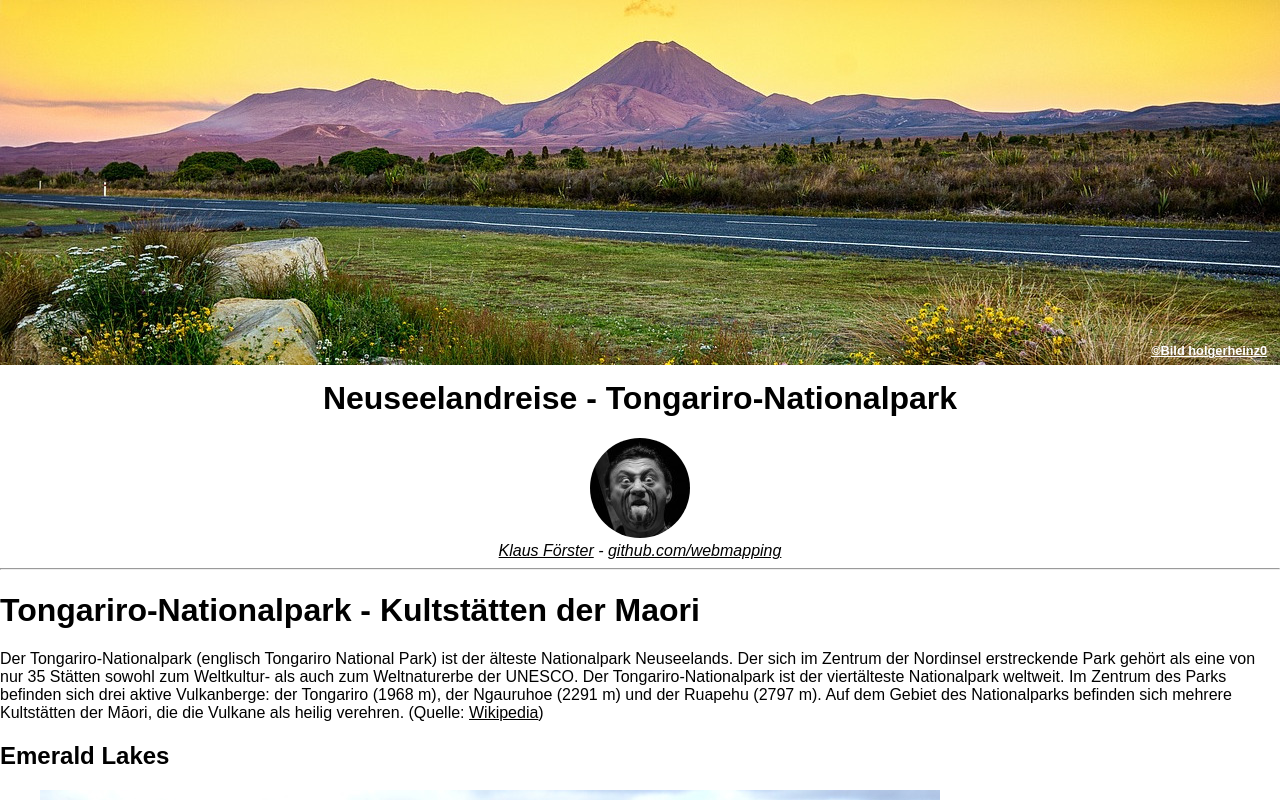
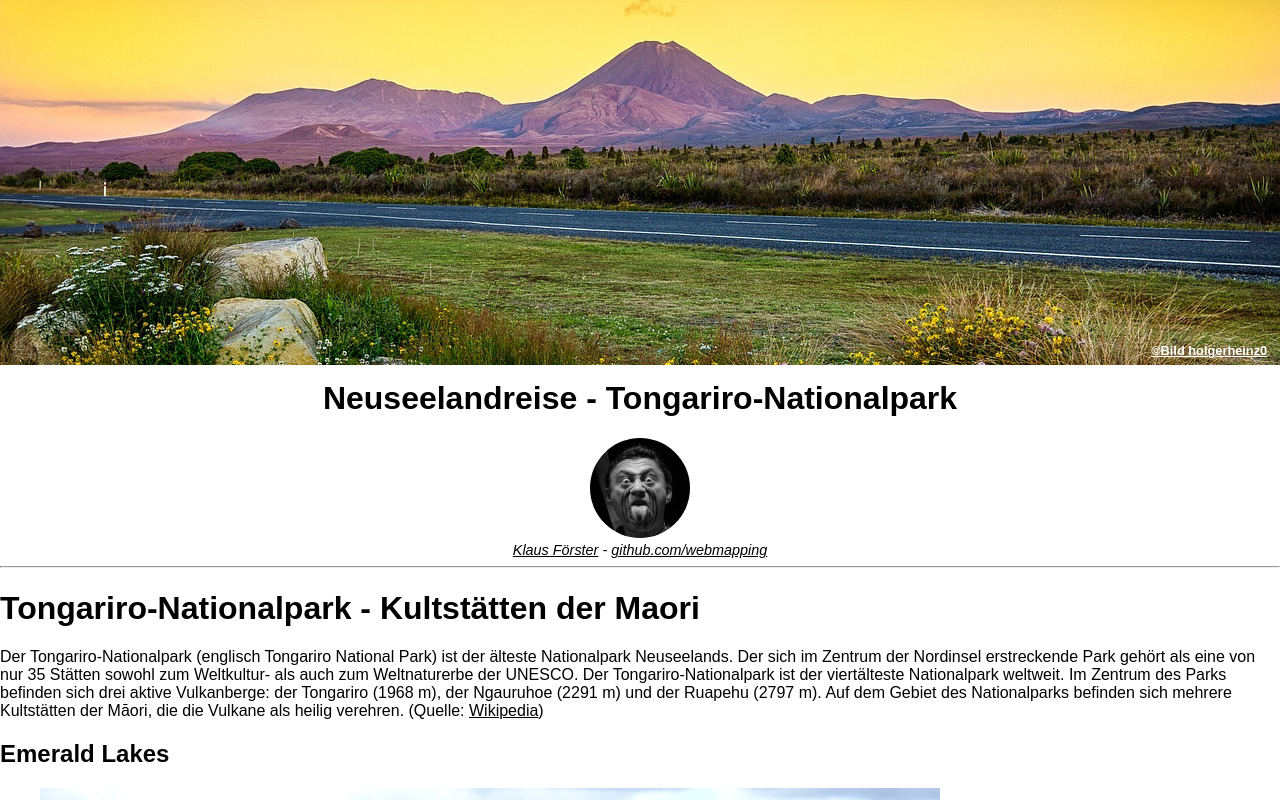
Before and after one commit to webmapping20s/webbmapping20s.github.io, a plain HTML site: page nz/index.html in a window 1280 px wide. Shown: the top 800 px of the page. Drawn offline with Linux system fonts and the light colour scheme.

Commit message:
Adresse kleiner und kursiv

```diff
--- a/nz/main.css
+++ b/nz/main.css
@@ -30,3 +30,8 @@ header nav img {
 a:link, a:visited {
     color: black;
 }
+
+header nav address {
+    font-size: 0.9em;
+    font-style: italic;
+}
```
